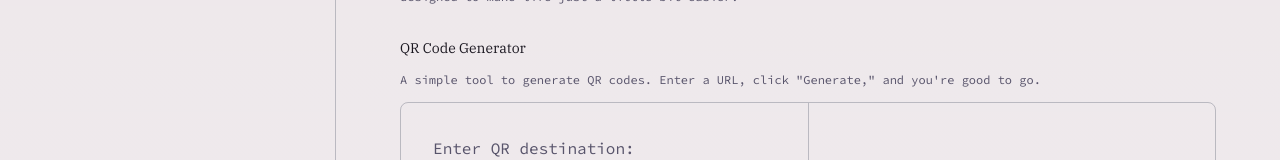
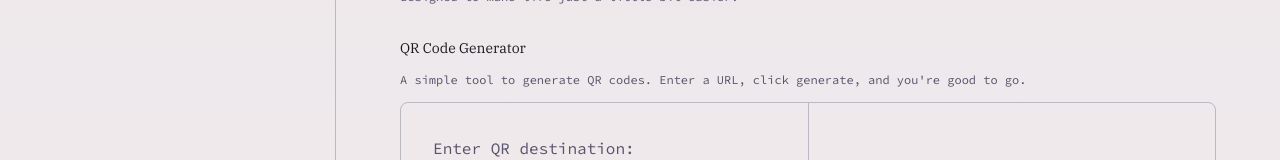
Before and after one commit to MashedTaytors/Steele-site, a Next.js app: page /projects in a window 1280 px wide. Shown: the part 313-473 px from the top of the page. Built offline with nearby package versions, Linux system fonts and the light colour scheme; no server answers.

Commit message:
remove quotations around generate

```diff
--- a/src/app/projects/page.tsx
+++ b/src/app/projects/page.tsx
@@ -34,7 +34,7 @@ export default function Projects() {
           <div className="flex flex-col gap-3">
             <h3 className="font-ibmPlexSerif text-sm text-primaryText">QR Code Generator</h3>
             <p className="text-xs leading-relaxed text-secondaryText">
-            A simple tool to generate QR codes. Enter a URL, click "Generate," and you&apos;re good to go.
+            A simple tool to generate QR codes. Enter a URL, click generate, and you&apos;re good to go.
             </p>
             <QRCodeGenerator />
           </div>
```
